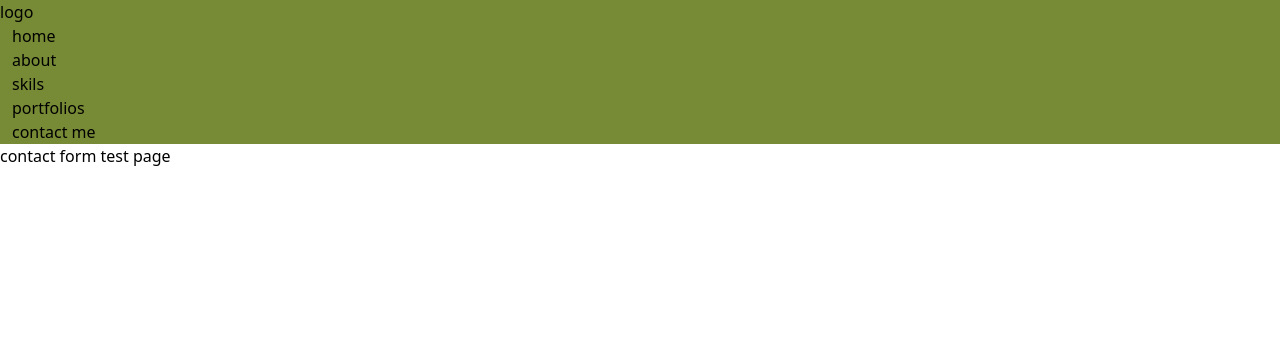
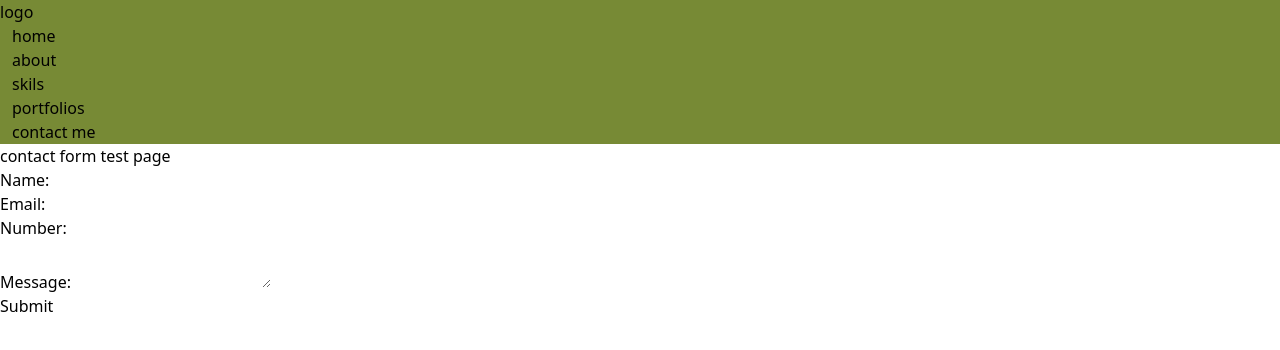
Before and after one commit to arun2352000/MyPortfolio, a React (Vite) app: page /contactform in a window 1280 px wide. Shown: the top 350 px of the page. Built offline with nearby package versions, Linux system fonts and the light colour scheme.

Commit message:
contact form feal update

```diff
--- a/src/components/ContactForm.jsx
+++ b/src/components/ContactForm.jsx
@@ -4,6 +4,22 @@ const ContactForm = () => {
     return (
         <div>
             <h1>contact form test page</h1>
+                <form action="">
+                    <label for="name">Name:</label>
+                    <input type="text" id="name" name="name" required/>
+                    <br/>
+                    <label for="email">Email:</label>
+                    <input type="email" id="email" name="email" required/>
+                    <br/>
+                    <label for="Number">Number:</label>
+                    <input type="number" id="Number" name="Number" required/>
+                    <br />
+                    <label for="Message">Message:</label>
+                    <textarea id="message" name="message" required/>
+                    <br/>
+                    {/* <button type="submit"></button> */}
+                    <input type="submit" value="Submit"></input>
+                </form>
         </div>
     );
 };
```
